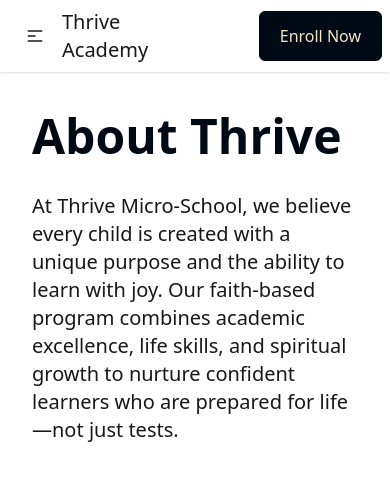
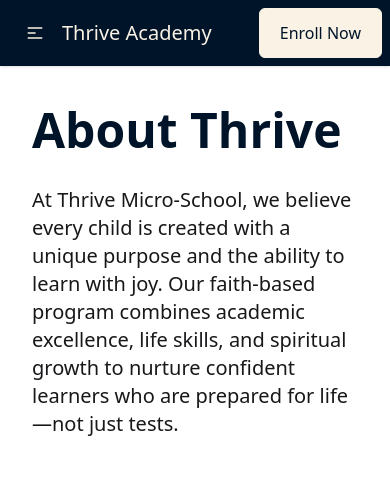
Before and after one commit to drethedevjs/thrive-academy, a Nuxt app: page /about in a window 390 px wide. Shown: the top 480 px of the page. Built offline with nearby package versions, Linux system fonts and the light colour scheme.

Commit message:
Branded the header with better colors. Updated the navy hex value.

```diff
--- a/app/assets/css/main.css
+++ b/app/assets/css/main.css
@@ -2,9 +2,9 @@
 @plugin "daisyui";
 
 @theme {
-  --color-navy: #000a14;
+  --color-navy: #001429;
   --color-angel: #fabb00;
-  --color-cream: #f4e4c8;
+  --color-cream: #faf2e4;
 }
 
 h1 {
--- a/app/components/Header.vue
+++ b/app/components/Header.vue
@@ -1,8 +1,12 @@
 <template>
-  <div class="navbar bg-base-100 shadow-sm">
-    <div class="navbar-start">
+  <div class="navbar bg-navy shadow-sm">
+    <div class="navbar-start lg:w-1/2 w-full">
       <div class="dropdown">
-        <div tabindex="0" role="button" class="btn btn-ghost lg:hidden">
+        <div
+          tabindex="0"
+          role="button"
+          class="btn btn-ghost text-cream lg:hidden active:bg-transparent"
+        >
           <svg
             xmlns="http://www.w3.org/2000/svg"
             class="h-5 w-5"
@@ -20,7 +24,7 @@
         </div>
         <ul
           tabindex="0"
-          class="menu menu-lg dropdown-content bg-base-100 rounded-box z-1 mt-3 w-52 p-2 shadow-xl ring-navy ring-1"
+          class="menu menu-lg dropdown-content rounded-box z-1 mt-3 w-52 p-2 shadow-xl ring-navy ring-1 bg-angel"
         >
           <li><NuxtLink to="home">Home</NuxtLink></li>
           <li><NuxtLink to="about">About</NuxtLink></li>
@@ -28,17 +32,19 @@
           <li><NuxtLink to="faq">FAQ</NuxtLink></li>
         </ul>
       </div>
-      <NuxtLink to="home" class="text-xl">Thrive Academy</NuxtLink>
+      <NuxtLink to="home" class="text-xl text-cream w-full"
+        >Thrive Academy</NuxtLink
+      >
     </div>
     <div class="navbar-center hidden lg:flex">
-      <ul class="menu menu-horizontal px-1">
+      <ul class="menu menu-horizontal px-1 text-cream">
         <li><NuxtLink to="about">About</NuxtLink></li>
         <li><NuxtLink to="enrichment">Enrichment</NuxtLink></li>
         <li><NuxtLink to="faq">FAQ</NuxtLink></li>
       </ul>
     </div>
     <div class="navbar-end">
-      <NuxtLink class="ta-btn-navy">Enroll Now</NuxtLink>
+      <NuxtLink class="ta-btn-cream">Enroll Now</NuxtLink>
     </div>
   </div>
 </template>
```
